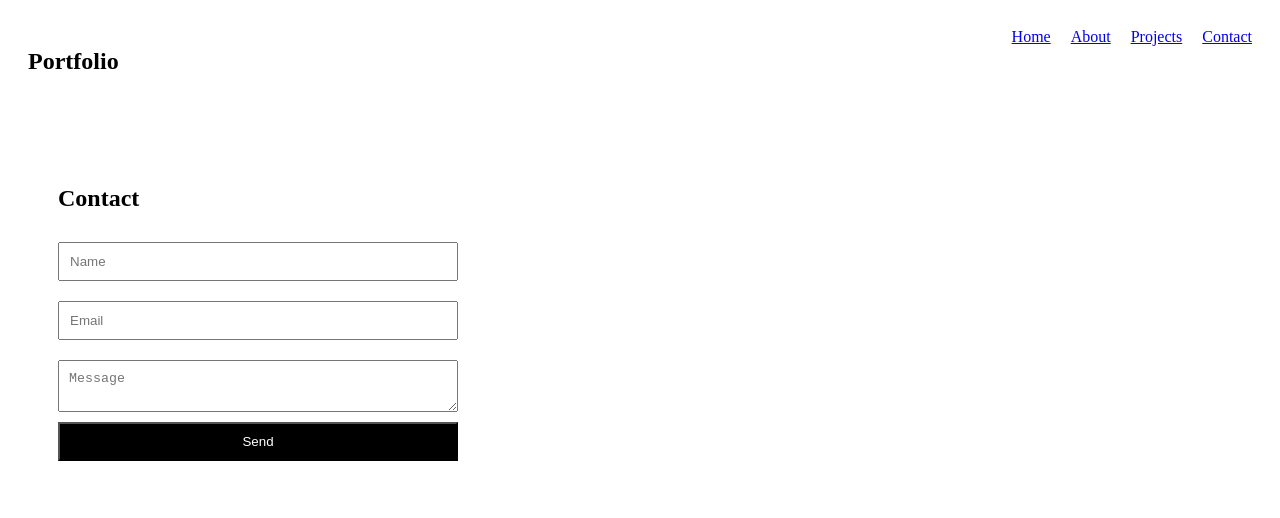
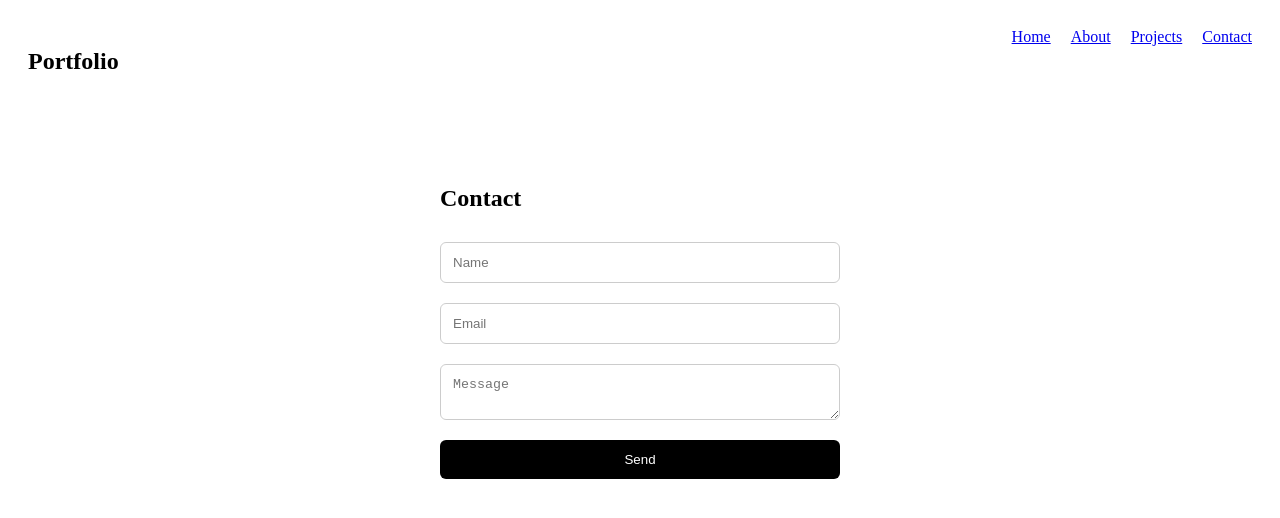
Before and after one commit to Mazennaji/VueJS-Portfolio, a Vue app: page /contact in a window 1280 px wide. Shown: the top 518 px of the page. Built offline with nearby package versions, Linux system fonts and the light colour scheme.

Commit message:
Implement form validation and success/error messages in Contact component

```diff
--- a/src/views/Contact.vue
+++ b/src/views/Contact.vue
@@ -1,6 +1,32 @@
 <script setup>
+import { ref } from "vue"
+
+const name = ref("")
+const email = ref("")
+const message = ref("")
+const success = ref(false)
+const error = ref("")
+
 function submit() {
-  alert("Message sent (frontend only)")
+  if (!name.value || !email.value || !message.value) {
+    error.value = "Please fill all fields!"
+    success.value = false
+    return
+  }
+
+  const emailRegex = /^[^\s@]+@[^\s@]+\.[^\s@]+$/
+  if (!emailRegex.test(email.value)) {
+    error.value = "Please enter a valid email!"
+    success.value = false
+    return
+  }
+
+  error.value = ""
+  success.value = true
+
+  name.value = ""
+  email.value = ""
+  message.value = ""
 }
 </script>
 
@@ -8,11 +34,14 @@ function submit() {
   <section class="contact">
     <h1>Contact</h1>
 
-    <input placeholder="Name" />
-    <input placeholder="Email" />
-    <textarea placeholder="Message"></textarea>
+    <input v-model="name" placeholder="Name" />
+    <input v-model="email" placeholder="Email" />
+    <textarea v-model="message" placeholder="Message"></textarea>
 
     <button @click="submit">Send</button>
+
+    <p v-if="error" class="error">{{ error }}</p>
+    <p v-if="success" class="success">Message sent successfully!</p>
   </section>
 </template>
 
@@ -22,16 +51,65 @@ function submit() {
   display: flex;
   flex-direction: column;
   max-width: 400px;
+  margin: auto;
+  animation: fadeIn 0.8s ease forwards;
 }
 
 input, textarea {
   margin: 10px 0;
-  padding: 10px;
+  padding: 12px;
+  border-radius: 6px;
+  border: 1px solid #ccc;
+  transition: border 0.3s;
+}
+
+input:focus, textarea:focus {
+  border-color: black;
+  outline: none;
 }
 
 button {
-  padding: 10px;
+  padding: 12px;
+  margin-top: 10px;
+  border: none;
+  border-radius: 6px;
   background: black;
   color: white;
+  cursor: pointer;
+  transition: background 0.3s;
+}
+
+button:hover {
+  background: #333;
+}
+
+.error {
+  color: red;
+  margin-top: 10px;
+}
+
+.success {
+  color: green;
+  margin-top: 10px;
+}
+
+@keyframes fadeIn {
+  from { opacity: 0; transform: translateY(20px); }
+  to { opacity: 1; transform: translateY(0); }
+}
+
+.dark input, .dark textarea {
+  background: #222;
+  color: #eee;
+  border: 1px solid #555;
+}
+
+.dark button {
+  background: #eee;
+  color: #111;
+}
+
+.dark button:hover {
+  background: #ccc;
 }
 </style>
```
